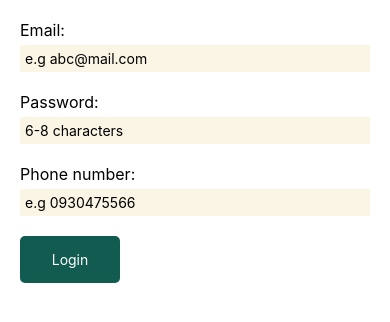
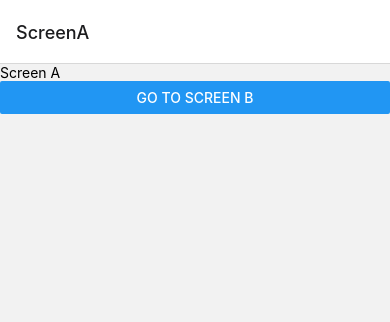
Before and after one commit to ellenle26/codealong-reactnative, a React Native app: screen / in a window 390 px wide. Shown: the top 322 px of the page. Built offline with nearby package versions, Linux system fonts and the light colour scheme.

Commit message:
play around with stack navigator

```diff
--- a/App.js
+++ b/App.js
@@ -1,92 +1,51 @@
 import {
-  StyleSheet,
-  View,
-  Text,
-  SafeAreaView,
-  TextInput,
-  Pressable
+  Button,
+  StyleSheet, Text, View,
 } from "react-native";
 import React, { useState } from 'react';
+import { NavigationContainer } from "@react-navigation/native";
+import { createStackNavigator } from "@react-navigation/stack";
 
 const App = () => {
 
-  const [email, setEmail] = useState('');
-  const [phone, setPhone] = useState('');
-  const [password, setPassword] = useState('');
-  const [authorized, setAuthorized] = useState(false);
+  const Stack = createStackNavigator();
 
   return (
-    <SafeAreaView>
-      <View style={styles.wrapper}>
-        <Text style={styles.title}>Email:</Text>
-        <TextInput
-          style={styles.input}
-          value={email}
-          onChangeText={setEmail}
-          placeholder="e.g abc@mail.com"
-          keyboardType="email-address"
+    <NavigationContainer>
+      <Stack.Navigator>
+        <Stack.Screen
+          name="ScreenA"
+          component={ScreenA}
         />
-        <Text style={styles.title}>Password:</Text>
-        <TextInput
-          style={styles.input}
-          onChangeText={setPassword}
-          value={password}
-          secureTextEntry={true}
-          placeholder="6-8 characters"
+        <Stack.Screen
+          name="ScreenB"
+          component={ScreenB}
         />
-        <Text style={styles.title}>Phone number:</Text>
-        <TextInput
-          style={styles.input}
-          onChangeText={setPhone}
-          value={phone}
-          placeholder="e.g 0930475566"
-          keyboardType="numeric"
-          maxLength={10}
-        />
-        <Pressable
-          disabled={authorized}
-          onPress={() => {
-            email !== "" && phone !== "" && password !== "" && setAuthorized(true);
-            setEmail(''); setPhone(''); setPassword('');
-          }}
-          style={styles.login_bttn}
-        >
-          <Text style={styles.login_txt}>Login</Text>
-        </Pressable>
-        <Text>{authorized ? "You're logged in" : ""}</Text>
-      </View>
-    </SafeAreaView>
+      </Stack.Navigator>
+    </NavigationContainer>
   );
 }
 
 export default App;
 
+const ScreenA = ({navigation}) => {
+  return (
+    <View>
+      <Text>Screen A</Text>
+      <Button title="Go to Screen B" onPress={() => navigation.navigate("ScreenB")} />
+    </View>
+  )
+}
+
+const ScreenB = ({navigation}) => {
+  return (
+    <View>
+      <Text>Screen A</Text>
+      <Button title="Go to Screen A" onPress={() => navigation.navigate("ScreenA")} />
+    </View>
+  )
+}
+
 const styles = StyleSheet.create({
-  container: {
-    backgroundColor: "#fff",
-  },
-  wrapper: {
-    padding: 20,
-    display: "flex",
-    flexDirection: "column",
-  },
-  title: {
-    fontSize: 16,
-    marginBottom: 5,
-  },
-  input: {
-    padding: 5,
-    backgroundColor: "#FAF5E4",
-    marginBottom: 20,
-  },
-  login_bttn: {
-    backgroundColor: "#125B50",
-    width: 100,
-    padding: 15,
-    borderRadius: 5,
-  },
-  login_txt: {
-    color: "#fff",
-    textAlign: "center",
-  }
+
 });
--- a/package.json
+++ b/package.json
@@ -10,12 +10,16 @@
     "eject": "expo eject"
   },
   "dependencies": {
+    "@react-navigation/native": "^6.0.10",
+    "@react-navigation/stack": "^6.2.1",
     "@types/react-native": "^0.67.6",
     "expo": "~44.0.0",
     "expo-status-bar": "~1.2.0",
     "react": "17.0.1",
     "react-dom": "17.0.1",
     "react-native": "0.64.3",
+    "react-native-safe-area-context": "3.3.2",
+    "react-native-screens": "~3.10.1",
     "react-native-web": "0.17.1"
   },
   "devDependencies": {
```
Also changed, not shown: 2 other files (tests, documents, lock files or other folders).
